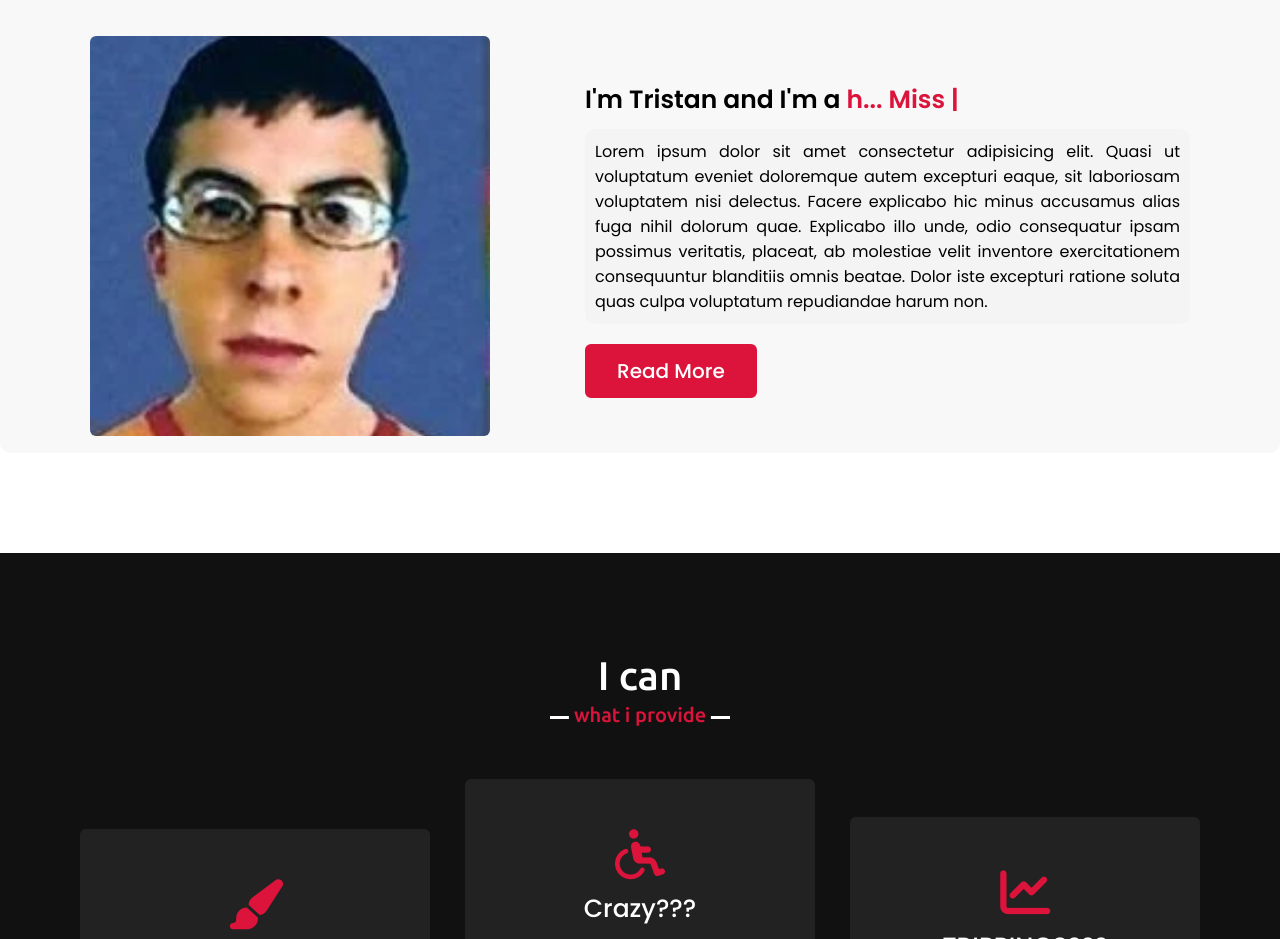
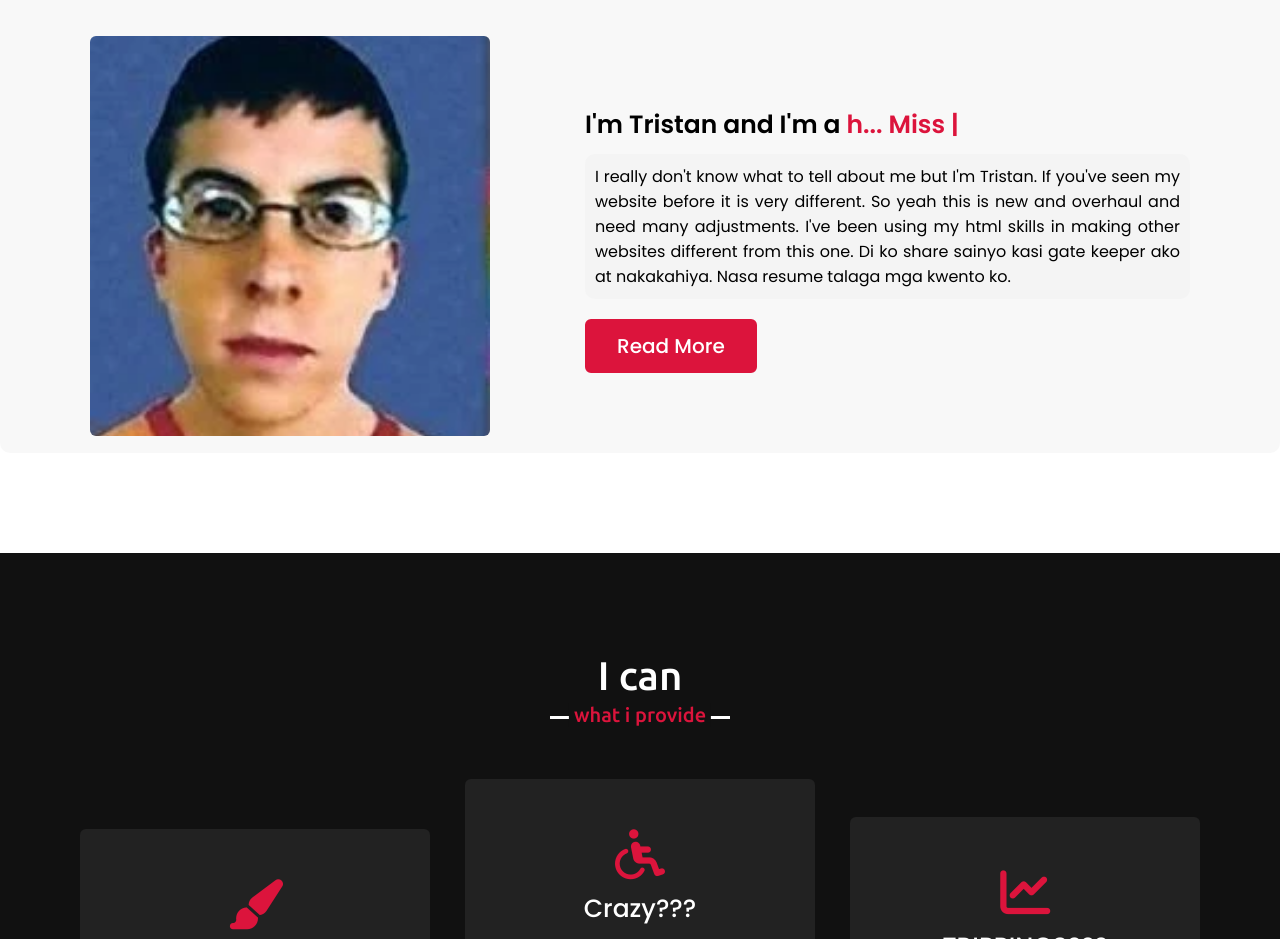
Before and after one commit to TrizzTan/forclass, a plain HTML site: page main.html in a window 1280 px wide. Shown: the part 1000-1939 px from the top of the page. Drawn offline with nearby package versions, Linux system fonts and the light colour scheme.

Commit message:
Update main.html

```diff
--- a/main.html
+++ b/main.html
@@ -135,12 +135,9 @@ body {
                 <div class="column right">
                     <div class="text">I'm Tristan and I'm a <span class="typing-2"></span></div>
 					<div class="soften-edges">
-                    <p>Lorem ipsum dolor sit amet consectetur adipisicing elit. Quasi ut voluptatum
-					eveniet doloremque autem excepturi eaque, sit laboriosam voluptatem nisi delectus.
-					Facere explicabo hic minus accusamus alias fuga nihil dolorum quae. Explicabo illo unde,
-					odio consequatur ipsam possimus veritatis, placeat, ab molestiae velit inventore exercitationem
-					consequuntur blanditiis omnis beatae. Dolor iste excepturi ratione soluta quas culpa voluptatum
-					repudiandae harum non.</p>
+                    <p>I really don't know what to tell about me but I'm Tristan. If you've seen my website before it is very different. So yeah this is new and overhaul and need many adjustments.
+			I've been using my html skills in making other websites different from this one. Di ko share sainyo kasi gate keeper ako at nakakahiya.
+			Nasa resume talaga mga kwento ko.</p>
 					</div>
                     <a href="resume.html">Read More</a>
 
```
